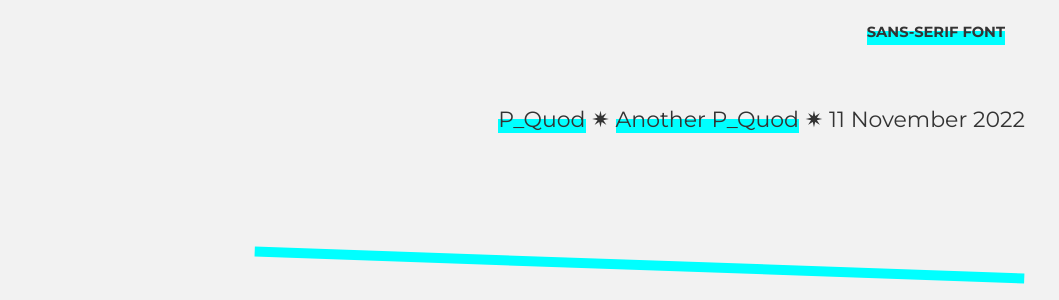
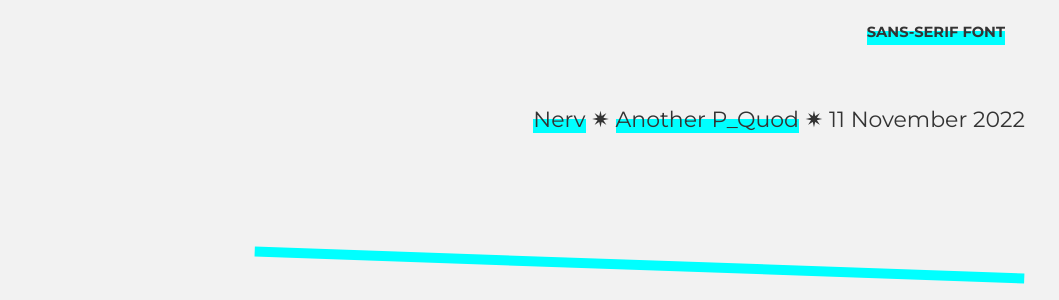
Before and after one commit to yyzeka/aya, a Jekyll site: the page built from _posts/2022-03-11-example-post-01.md, in a window 1280 px wide. Shown: the part 416-716 px from the top of the page, without its empty margins (0-1059 px from the left). Built offline with Jekyll 4.4.1, drawn with Linux system fonts in a browser that asks for light colours.

Commit message:
Update 2022-03-11-example-post-01.md
ismip

```diff
--- a/_posts/2022-03-11-example-post-01.md
+++ b/_posts/2022-03-11-example-post-01.md
@@ -3,6 +3,6 @@ layout: post
 title: "Example Post n°01"
 date: 2022-11-11
 category:
-  - "P_Quod"
+  - "Nerv"
   - "Another P_Quod"
 ---
```
